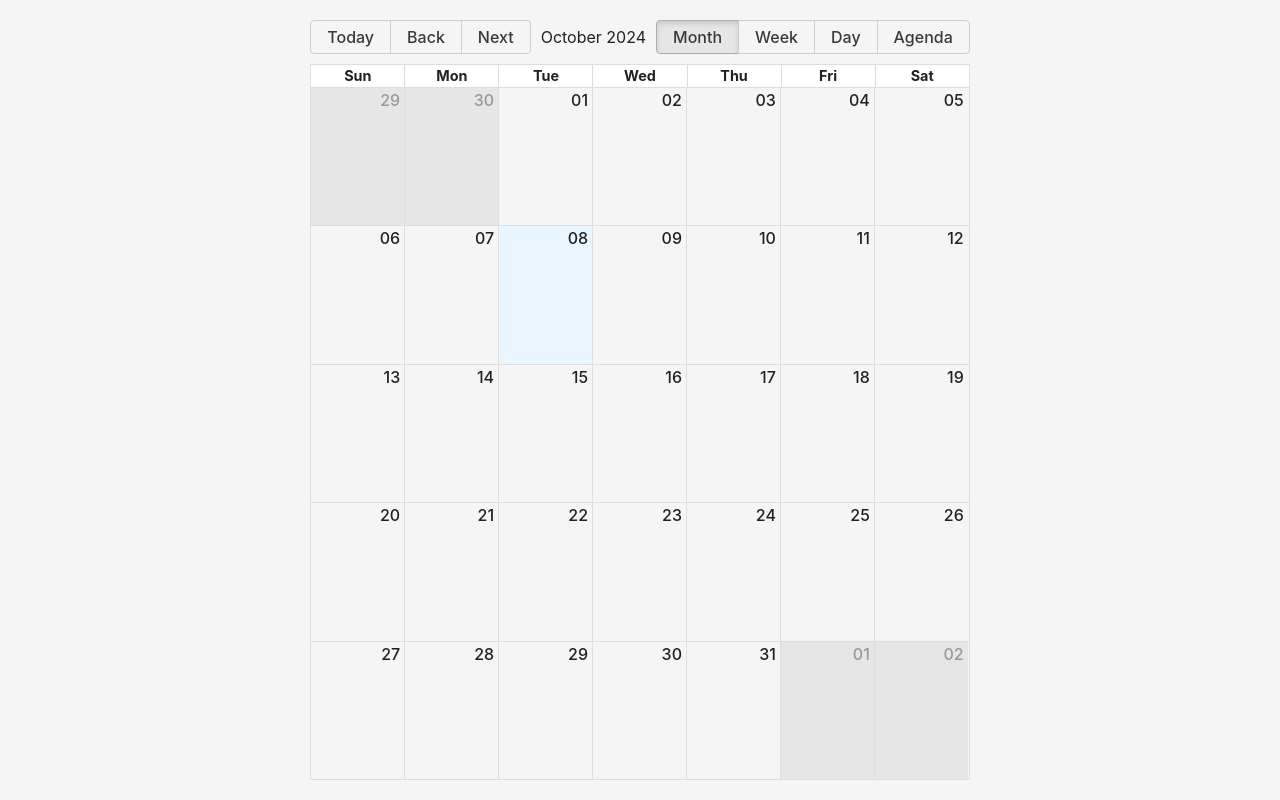
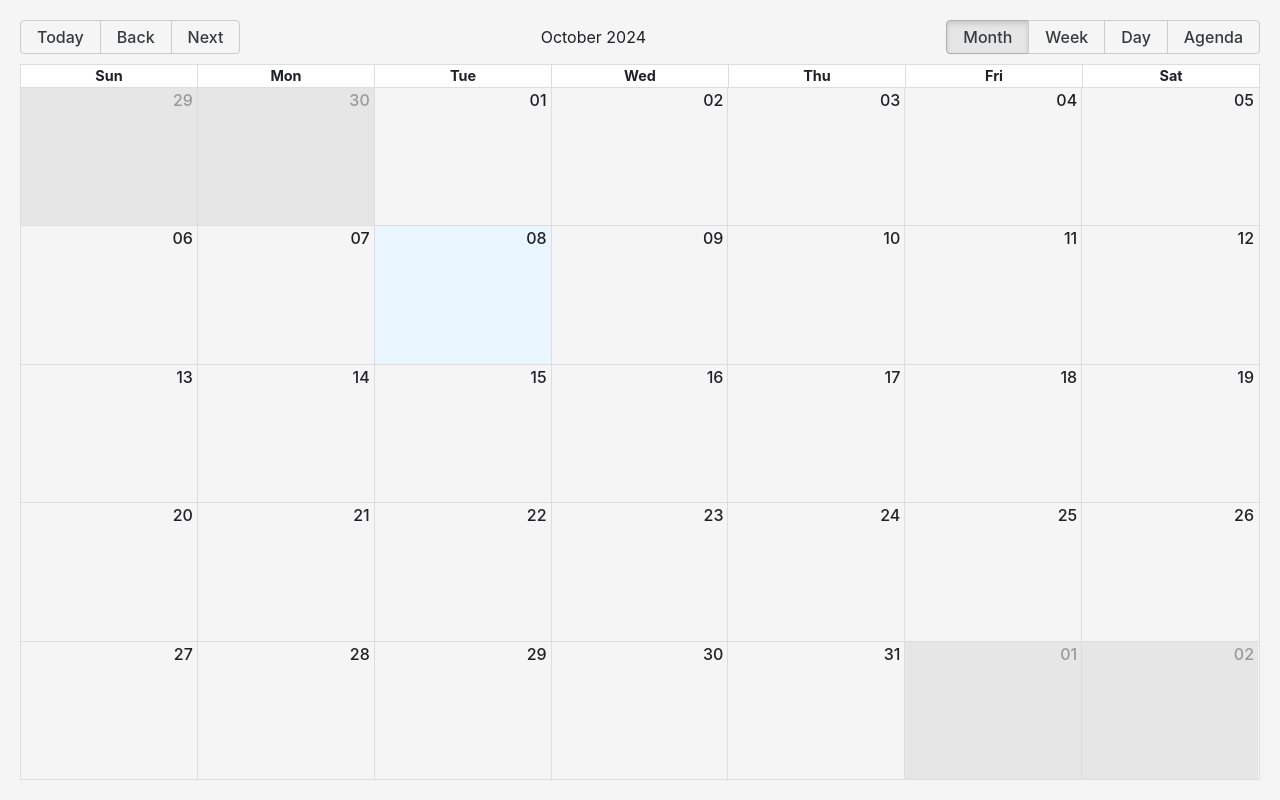
Before and after one commit to vasanthpandiyan/DataTerrain-CalendarTask, a React (Vite) app: page / in a window 1280 px wide. Built offline with nearby package versions, Linux system fonts and the light colour scheme.

Commit message:
changes added for expected ui

```diff
--- a/src/components/Calendar.css
+++ b/src/components/Calendar.css
@@ -1,7 +1,7 @@
 .calendar-container {
   display: flex;
   flex-direction: column;
-  align-items: center;
+  /* align-items: center; */
   width: 100vw; /* Full width */
   height: 100vh; /* Full height */
   background-color: #f5f5f5; /* Light gray background similar to Google Calendar */
@@ -33,3 +33,7 @@
 .rbc-event:hover {
   background-color: #1669c1; /* Darker shade on hover */
 }
+
+.calendar-container .rbc-btn-group{
+  white-space: pre-wrap !important;
+}
--- a/src/components/Calendar.jsx
+++ b/src/components/Calendar.jsx
@@ -1,7 +1,7 @@
 import React, { useState } from "react";
 import { Calendar as BigCalendar, momentLocalizer } from "react-big-calendar";
 import moment from "moment";
-import EventsPopup from "./EventPopup";
+import EventsPopup from "./EventPopup"; // Update if necessary
 import "react-big-calendar/lib/css/react-big-calendar.css";
 import "./Calendar.css"; // Import your CSS file
 
@@ -12,7 +12,22 @@ const Calendar = ({ eventsData }) => {
   const [selectedEvent, setSelectedEvent] = useState(null);
 
   // Mapping the JSON event data to the format required by the calendar
-  const events = eventsData.map((event) => ({
+  const events = eventsData?.reduce((acc, event) => {
+    console.log(event, "event");
+    const existingEvent = acc.find((e) => {
+      return (
+        new Date(event.start).toISOString() === new Date(e.start).toISOString()
+      );
+    });
+    console.log(existingEvent, "existing event");
+    if (
+      existingEvent &&
+      new Date(existingEvent.start).toISOString() ===
+        new Date(event.start).toISOString()
+    ) {
+      // If the start and end dates are same, create a nested event
+      existingEvent.children = existingEvent.children || [];
+      existingEvent.children.push({
         id: event.id,
         title: event.summary,
         start: new Date(event.start),
@@ -22,18 +37,35 @@ const Calendar = ({ eventsData }) => {
         score: event.score,
         user_det: event.user_det,
         job_id: event.job_id,
-  }));
+      });
+    } else {
+      // Create a new event
+      acc.push({
+        id: event.id,
+        title: event.summary,
+        start: new Date(event.start),
+        end: new Date(event.end),
+        desc: event.desc,
+        link: event.link,
+        score: event.score,
+        user_det: event.user_det,
+        job_id: event.job_id,
+      });
+    }
+    return acc;
+  }, []);
 
+  console.log(events.length, "test event", events);
   // Function to handle event selection and open the popup
   const handleSelectEvent = (event) => {
     setSelectedEvent(event);
   };
-
   return (
     <div className="calendar-container">
       <BigCalendar
         localizer={localizer}
         events={events}
+        eventThumbnail={({ event }) => <dev></dev>}
         startAccessor="start"
         endAccessor="end"
         style={{ height: "100%" }} // Ensure it uses the full height
--- a/src/components/EventPopup.jsx
+++ b/src/components/EventPopup.jsx
@@ -8,11 +8,14 @@ const EventsPopup = ({ event, onClose }) => {
   const { candidate, handled_by } = user_det;
 
   return (
-    <div className="event-popup-overlay">
+    <div className="event-popup-overlay" onClick={onClose}>
       {" "}
       {/* Backdrop */}
       <div className="event-popup-content">
-        {" "}
+        <div className="event-popup-content-title">
+          <span>Meeting</span>
+          <button onClick={onClose}>X</button>
+        </div>{" "}
         {/* Modal Content */}
         <h2>{summary}</h2>
         <p>
@@ -37,32 +40,35 @@ const EventsPopup = ({ event, onClose }) => {
         <h3>Candidate Details</h3>
         <p>
           <strong>Name:</strong>{" "}
-          {`${candidate.candidate_firstName} ${candidate.candidate_lastName}`}
+          ${candidate.candidate_firstName} ${candidate.candidate_lastName}
         </p>
         <p>
           <strong>Email:</strong> {candidate.candidate_email}
         </p>
-        {/* Job Details */}
-        <h3>Job Details</h3>
+
+        {event?.children &&
+          event?.children.length > 0 &&
+          event?.children.map((childEvent) => {
+            return (
+              <div>
                 <p>
-          <strong>Title:</strong> {job_id.jobRequest_Title}
+                  <strong>Event Name:</strong> {childEvent?.title}
                 </p>
                 <p>
-          <strong>Role:</strong> {job_id.jobRequest_Role}
+                  <strong>Start Time:</strong>{" "}
+                  {new Date(childEvent?.start).toLocaleString()}
                 </p>
                 <p>
-          <strong>Key Skills:</strong> {job_id.jobRequest_KeySkills}
-        </p>
-        {/* HR Handling the Event */}
-        <h3>Handled By</h3>
-        <p>
-          <strong>HR Name:</strong>{" "}
-          {`${handled_by.firstName} ${handled_by.lastName}`}
+                  <strong>End Time:</strong>{" "}
+                  {new Date(childEvent?.end).toLocaleString()}
                 </p>
                 <p>
-          <strong>Email:</strong> {handled_by.userEmail}
+                  <strong>Score:</strong>{" "}
+                  {Object.values(childEvent?.score).join(", ")}
                 </p>
-        <button onClick={onClose}>Close</button>
+              </div>
+            );
+          })}
       </div>
     </div>
   );
--- a/src/components/EventsPopup.css
+++ b/src/components/EventsPopup.css
@@ -13,6 +13,7 @@
 }
 
 .event-popup-content {
+  position: relative;
   background: #ffffff; /* White background for the modal */
   color: #202124; /* Dark text color for readability */
   padding: 20px;
@@ -33,15 +34,22 @@
 }
 
 /* Close Button Styles */
-button {
+.event-popup-content button {
+  position: absolute;
+  top: 10px;
+  right: 10px;
+  border-radius: 50px;
   background-color: #2196F3; /* Primary color for the button */
   color: white; /* Button text color */
   border: none; /* Remove default border */
-  border-radius: 4px; /* Rounded corners */
   padding: 10px 15px; /* Padding for the button */
   cursor: pointer; /* Pointer cursor on hover */
   transition: background-color 0.2s ease; /* Transition for button hover */
 }
+.event-popup-content span{
+  font-weight: 800;
+}
+
 
 button:hover {
   background-color: #1976D2; /* Darker shade on hover */
@@ -53,7 +61,4 @@ button:hover {
     padding: 15px; /* Adjust padding on smaller screens */
   }
 
-  button {
-    width: 100%; /* Full-width button on small screens */
-  }
 }
```
Lines whose indentation alone changed are shown as unchanged.
